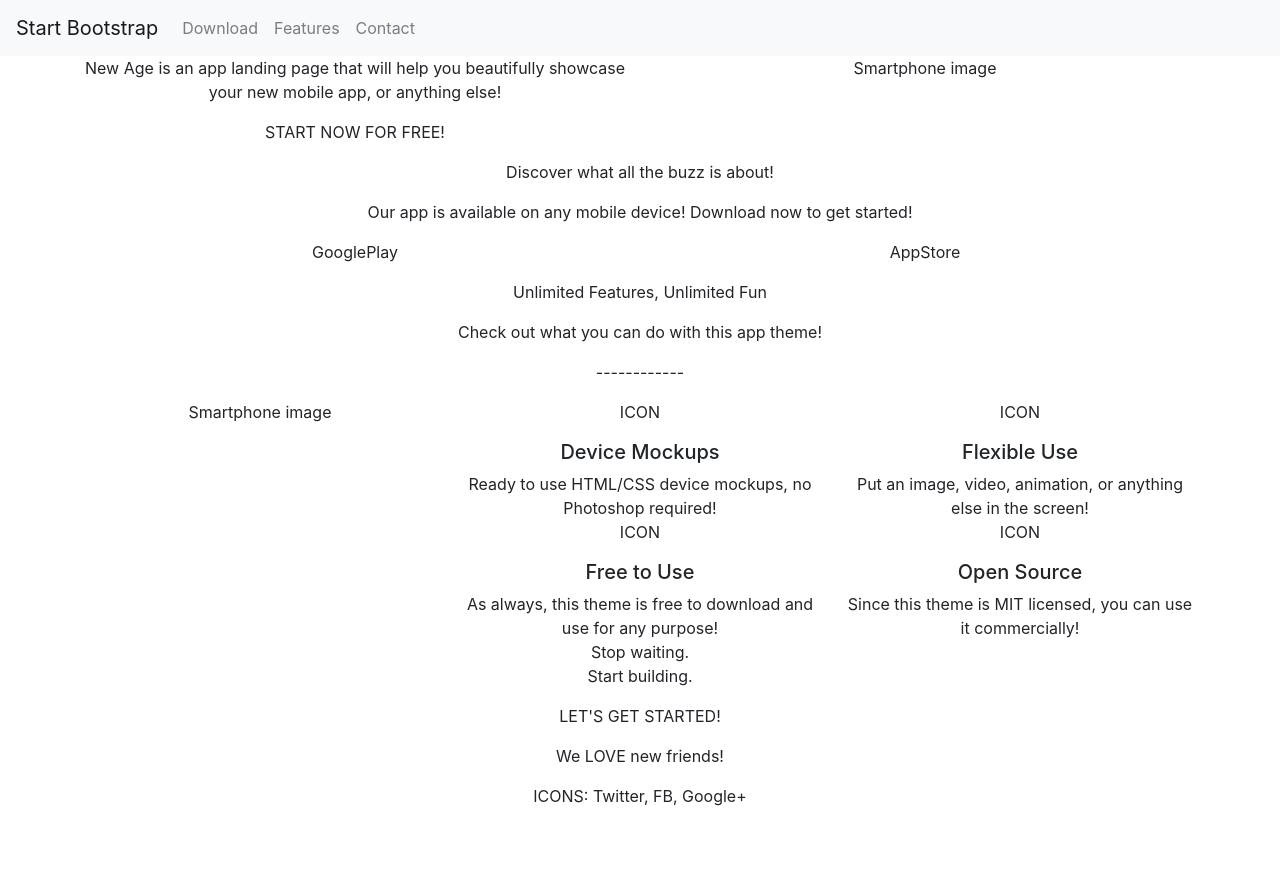
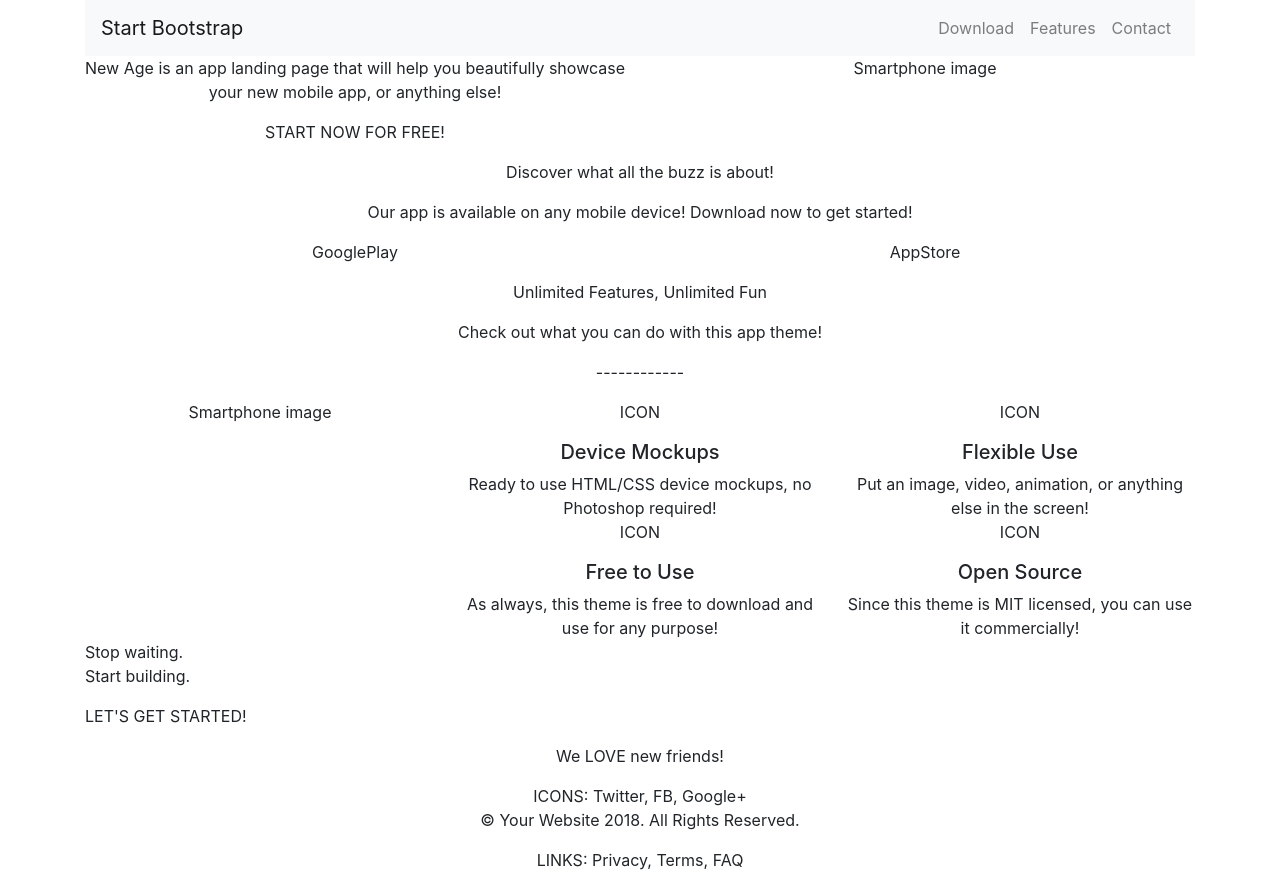
Before and after one commit to beviksoft/bs-sitebuild, a plain HTML site: page index.html in a window 1280 px wide. Before the commit the page ends 808 px from the top, so only its background shows below. Drawn offline with nearby package versions, Linux system fonts and the light colour scheme.

Commit message:
Base structure updated

```diff
--- a/index.html
+++ b/index.html
@@ -13,7 +13,8 @@
     <title>Start Bootstrap</title>
 </head>
 
-<body>
+<body class="container text-center">
+    <header>
         <nav class="navbar navbar-expand-lg navbar-light bg-light">
             <a class="navbar-brand" href="https://getbootstrap.com/">Start Bootstrap</a>
             <button class="navbar-toggler" type="button" data-toggle="collapse" data-target="#navbarNavAltMarkup"
@@ -21,16 +22,17 @@
                 <span class="navbar-toggler-icon"></span>
             </button>
             <div class="collapse navbar-collapse" id="navbarNavAltMarkup">
-            <div class="navbar-nav">
-                <a class="nav-link" href="#">Download</a>
-                <a class="nav-link" href="#">Features</a>
-                <a class="nav-link" href="#">Contact</a>
+                <div class="navbar-nav ml-auto">
+                    <a class="nav-link" href="#download">Download</a>
+                    <a class="nav-link" href="#features">Features</a>
+                    <a class="nav-link" href="#contact">Contact</a>
                 </div>
             </div>
         </nav>
+    </header>
 
+    <main>
         <section>
-        <div class="container text-center">
             <div class="row">
                 <div class="col-lg-6">
                     <p>
@@ -49,11 +51,9 @@
                     <p>Smartphone image</p>
                 </div>
             </div>
-        </div>
         </section>
 
-    <section>
-        <div class="text-center">
+        <section id="download">
             <p>
                 Discover what all the
                 buzz is about!
@@ -61,7 +61,7 @@
             <p>
                 Our app is available on any mobile device! Download now to get started!
             </p>
-            <div class="container">
+            <div>
                 <div class="row">
                     <div class="col-lg-6">
                         <p>GooglePlay</p>
@@ -71,16 +71,14 @@
                     </div>
                 </div>
             </div>
-        </div>
         </section>
 
-    <section>
-        <div class="text-center">
+        <section id="features">
+            <div>
                 <p>Unlimited Features, Unlimited Fun</p>
                 <p>Check out what you can do with this app theme!</p>
                 <p>------------</p>
             </div>
-        <div class="container text-center">
             <div class="row">
                 <div class="col-lg-4">
                     <p>Smartphone image</p>
@@ -124,11 +122,10 @@
                     </div>
                 </div>
             </div>
-        </div>
         </section>
 
         <section>
-        <div class="text-center">
+            <div class="text-left">
                 <p>
                     Stop waiting.<br>
                     Start building.
@@ -137,16 +134,22 @@
             </div>
         </section>
 
-    <section>
-        <div class="text-center">
+        <section id="contact">
+            <div>
                 <p>We <span>LOVE</span> new friends!</p>
             </div>
-        <nav class="text-center">
+            <nav>
                 ICONS: Twitter, FB, Google+
             </nav>
         </section>
+    </main>
 
-    <footer></footer>
+    <footer>
+        <p>© Your Website 2018. All Rights Reserved.</p>
+        <nav>
+            LINKS: Privacy, Terms, FAQ
+        </nav>
+    </footer>
 
     <!-- Optional JavaScript; choose one of the two! -->
 
```
Lines whose indentation alone changed are shown as unchanged.
